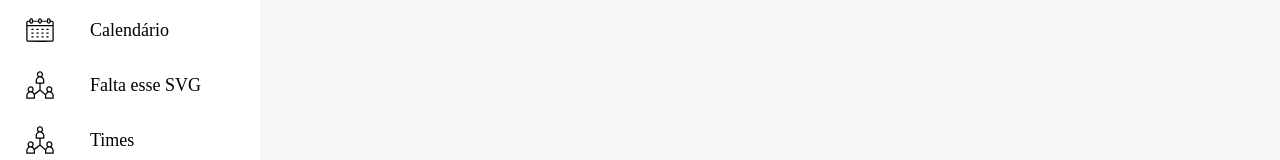
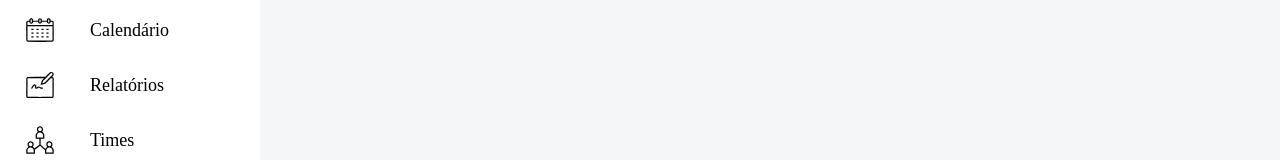
Before and after one commit to codariadev/projeto-estudo-main, a Next.js app: page /home in a window 1280 px wide. Shown: the part 240-400 px from the top of the page. Built offline with nearby package versions, Linux system fonts and the light colour scheme.

Commit message:
fix: icon relatorios

```diff
--- a/src/components/sidebar/page.js
+++ b/src/components/sidebar/page.js
@@ -32,8 +32,8 @@ export default function Sidebar() {
         </div>
         <div className={styles.menuItem}>
           <li>
-            <Image src="/icon-sidebar/times.svg" alt="projetos" loading='eager' width={30} height={30}/>
-            <span>Falta esse SVG</span>
+            <Image src="/icon-sidebar/relatorios.svg" alt="relatorios" loading='eager' width={30} height={30}/>
+            <span>Relatórios</span>
           </li>
         </div>
         <div className={styles.menuItem}>
```
Also changed, not shown: public/icon-sidebar/relatorios.svg (added).
